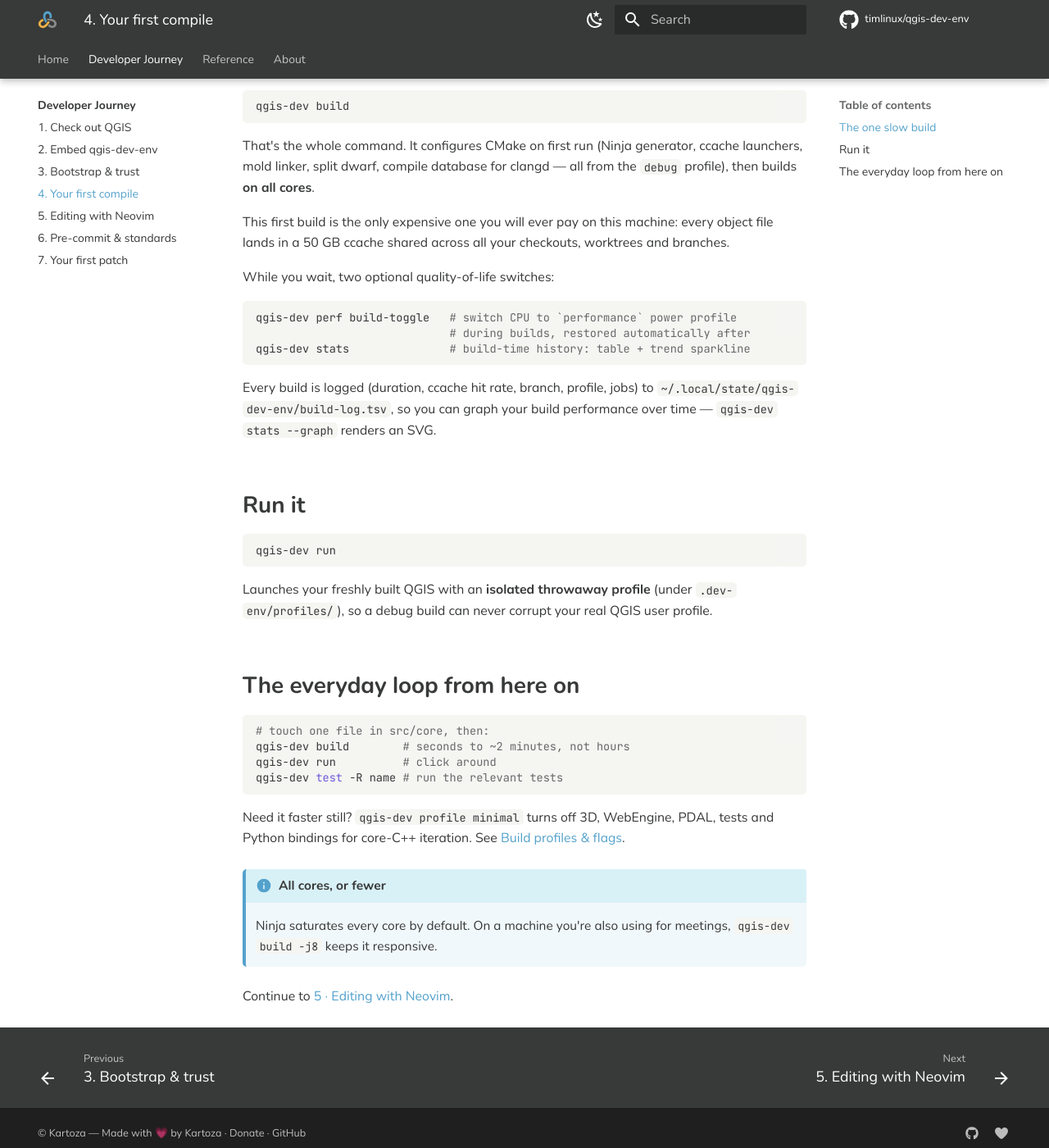
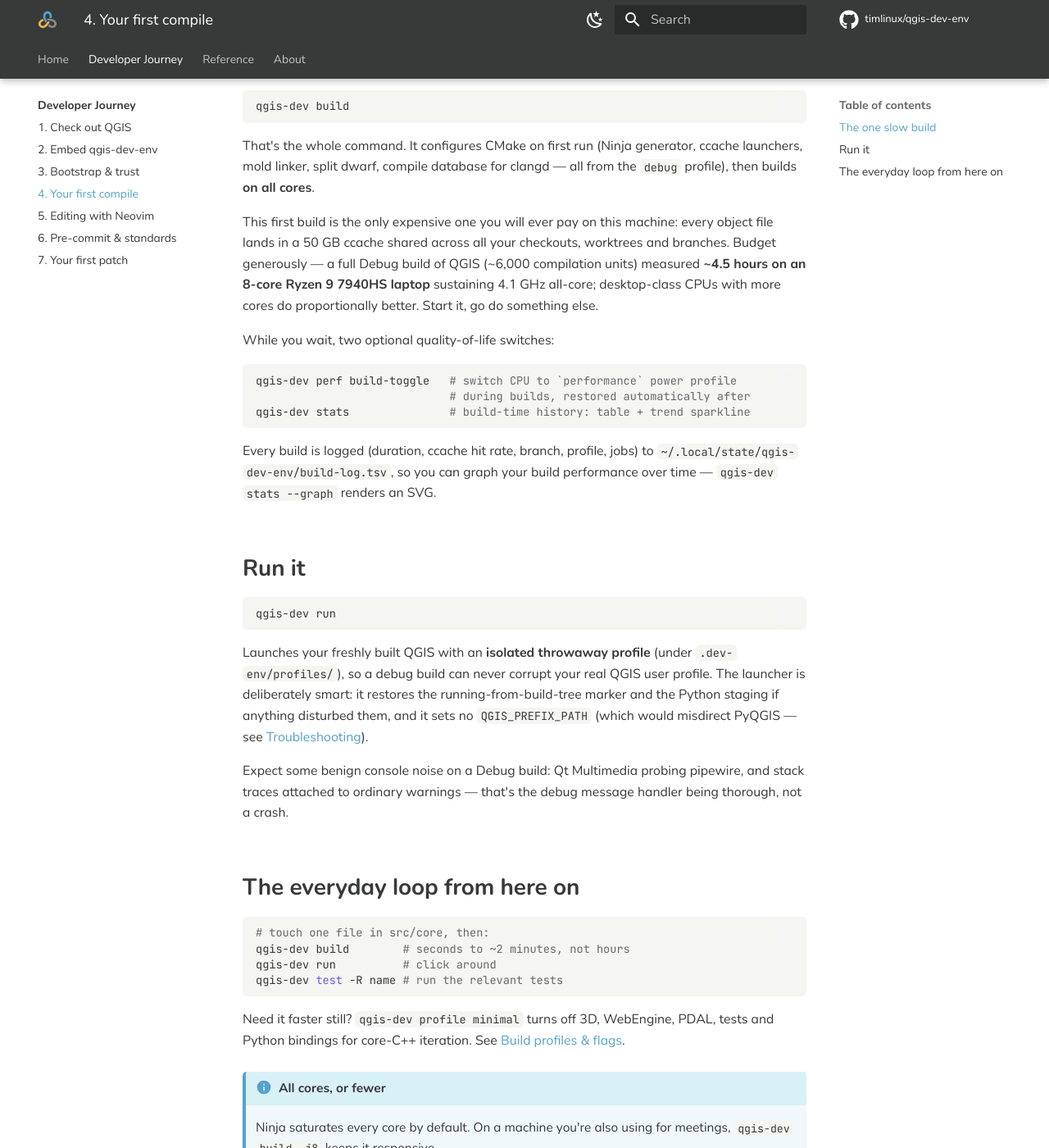
Before and after one commit to vikineema/qgis-dev-env, an MkDocs documentation site: the page built from docs/getting-started/04-first-compile.md, in a window 1280 px wide and 1400 px high, scrolled down 433 px. Shown: the whole window at 82% size. Built offline with MkDocs 1.6.1 and Material for MkDocs 9.7.7, drawn with Linux system fonts in a browser that asks for light colours; comment, search, counter and statistics services are not loaded.

Commit message:
docs: reflect the validated working setup
Real-world cold-build expectation (~4.5 h on a 7940HS laptop), the
self-healing run launcher and its rationale, banner sample matches the
current format, per-profile GDAL_DEBUG/mold-wrapped notes in the
profiles reference, and changelog entries for the wayland/QML/PyQGIS
run fixes and staging-race recovery.

```diff
--- a/docs/getting-started/04-first-compile.md
+++ b/docs/getting-started/04-first-compile.md
@@ -25,7 +25,10 @@ for clangd — all from the `debug` profile), then builds **on all cores**.
 
 This first build is the only expensive one you will ever pay on this
 machine: every object file lands in a 50 GB ccache shared across all your
-checkouts, worktrees and branches.
+checkouts, worktrees and branches. Budget generously — a full Debug build
+of QGIS (~6,000 compilation units) measured **~4.5 hours on an 8-core
+Ryzen 9 7940HS laptop** sustaining 4.1 GHz all-core; desktop-class CPUs
+with more cores do proportionally better. Start it, go do something else.
 
 While you wait, two optional quality-of-life switches:
 
@@ -47,7 +50,14 @@ qgis-dev run
 
 Launches your freshly built QGIS with an **isolated throwaway profile**
 (under `.dev-env/profiles/`), so a debug build can never corrupt your real
-QGIS user profile.
+QGIS user profile. The launcher is deliberately smart: it restores the
+running-from-build-tree marker and the Python staging if anything
+disturbed them, and it sets no `QGIS_PREFIX_PATH` (which would misdirect
+PyQGIS — see [Troubleshooting](../reference/troubleshooting.md)).
+
+Expect some benign console noise on a Debug build: Qt Multimedia probing
+pipewire, and stack traces attached to ordinary warnings — that's the
+debug message handler being thorough, not a crash.
 
 ## The everyday loop from here on
 
```
Also changed, not shown: CHANGELOG.md (+13 -2 lines), docs/getting-started/03-bootstrap.md (+1 -1 lines), docs/reference/profiles.md (+6 -4 lines), docs/reference/qgis-dev.md (+1 -1 lines).
